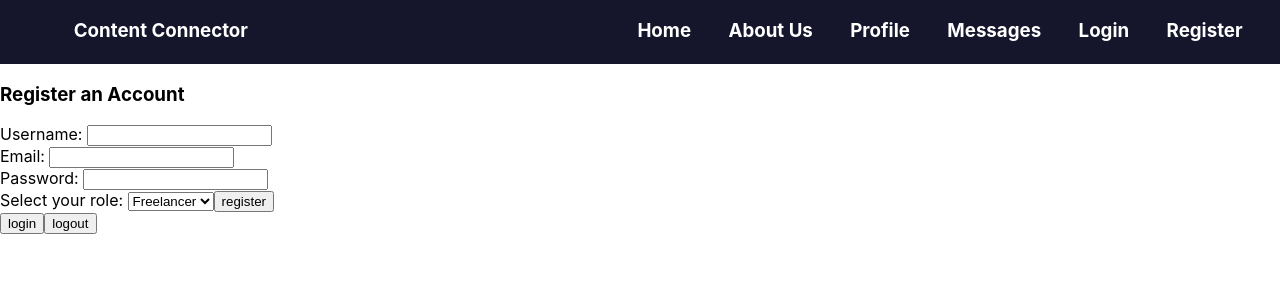
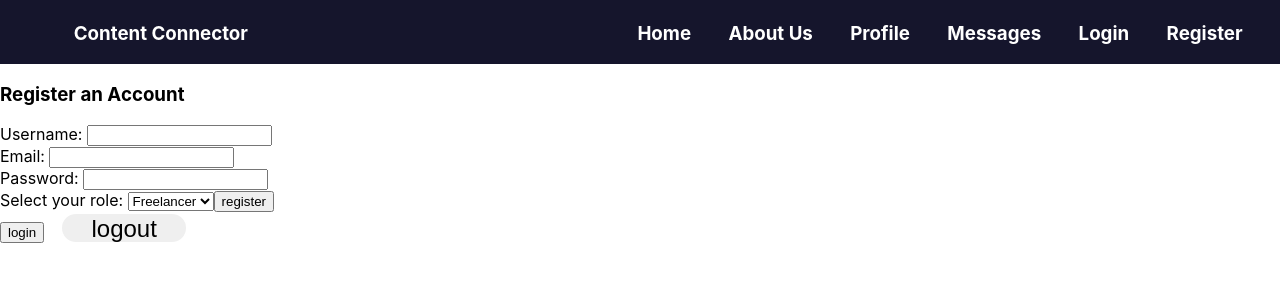
Before and after one commit to alexgill97/Content-Connector, a Next.js app: page /register in a window 1280 px wide. Shown: the top 300 px of the page. Built offline with nearby package versions, Linux system fonts and the light colour scheme; no server answers.

Commit message:
Add styling changes to Nav bar display and add Logged In as feature

```diff
--- a/components/Logout.js
+++ b/components/Logout.js
@@ -12,7 +12,7 @@ const Logout = () => {
       router.push('/login');
     });
   };
-  return <button onClick={onLogoutSubmit}>logout</button>;
+  return <button onClick={onLogoutSubmit} className="button">logout</button>;
 };
 
 export default Logout;
--- a/components/Navbar.js
+++ b/components/Navbar.js
@@ -2,6 +2,8 @@ import React, { useContext } from 'react';
 
 import { AuthContext } from '../firebase/context';
 import Link from 'next/link';
+import Logout from './Logout';
+import { updateCurrentUser } from 'firebase/auth';
 
 const Navbar = () => {
   const navLinks = [
@@ -18,17 +20,18 @@ const Navbar = () => {
       name: 'Messages',
       path: '/messages',
     },
-    {
-      name: 'Login',
-      path: '/login',
-    },
-    {
-      name: 'Register',
-      path: '/register',
-    },
   ];
+  // {
+  //   name: 'Login',
+  //   path: '/login',
+  // },
+  // {
+  //   name: 'Register',
+  //   path: '/register',
+  // },
 
-  const { userData } = useContext(AuthContext);
+
+  const { userData, currentUser } = useContext(AuthContext);
   console.log('userData', userData);
   return (
     <div className="fullNav">
@@ -39,13 +42,32 @@ const Navbar = () => {
       </div>
       {navLinks.map((link, index) => {
         return (
-          <h3 className="buttonNav">
+          <h3 key={index} className="buttonNav">
             <Link href={link.path}>
-              <div key={index}>{link.name}</div>
+              <div>{link.name}</div>
             </Link>
           </h3>
         );
       })}
+      {currentUser ? (
+        <h3 className="login">
+          Logged in as {userData.userEmail}
+          <Logout />
+        </h3>
+      ) : (
+        <div className="loginReg">
+          <div>
+            <Link href="/login">
+              <h3 className="buttonNav">Login</h3>
+            </Link>
+          </div>
+          <div>
+            <Link href="/register">
+              <h3 className="buttonNav">Register</h3>
+            </Link>
+          </div>
+        </div>
+      )}
     </div>
   );
 };
--- a/components/RegisterInitial.js
+++ b/components/RegisterInitial.js
@@ -75,7 +75,11 @@ const RegisterInitial = () => {
       </div>
 
       {showInitial &&
-        (value === 'business' ? <RegisterBusiness /> : <RegisterFreelancer />)}
+        (value === 'business' ? (
+          <RegisterBusiness />
+        ) : (
+          <RegisterFreelancer />
+        ))}
       <button onClick={onLoginSubmit}>login</button>
       <Logout />
     </div>
--- a/firebase/context.js
+++ b/firebase/context.js
@@ -23,6 +23,13 @@ export const AuthProvider = ({ children }) => {
       if (user) {
         console.log('in auth change', user);
         setCurrentUser(user.uid);
+        setUserData({
+          userProviderId: user.uid,
+          userId: user.uid,
+          userName: user.displayName,
+          userEmail: user.email,
+          userPhotoLink: user.photoURL,
+        });
         getUserData(user.uid).then((data) => {
           console.log('db data', data);
         });
--- a/pages/profile.js
+++ b/pages/profile.js
@@ -5,8 +5,14 @@ import ProfilePic from '../public/profile-hex.png';
 // import Carousel from 'react-bootstrap/Carousel';
 import Photo1 from '../public/Photography1.png';
 import Photo2 from '../public/Photography2.jpeg';
+import React, { useContext } from 'react';
+
+import { AuthContext } from '../firebase/context';
 
 export default function Profile() {
+
+  const { userData } = useContext(AuthContext);
+
   return (
     <div>
       <div className={`${styles.container} ${styles.bg} text-center`}>
--- a/styles/globals.scss
+++ b/styles/globals.scss
@@ -22,6 +22,7 @@ a {
   bottom: auto;
   background-color: rgb(21, 21, 44);
   color: white;
+  align-items: flex-end;
 }
 
 .buttonNav {
@@ -32,3 +33,26 @@ a {
 .titleNav {
   margin-right: 22em;
 }
+.loginReg {
+  display:flex;
+
+}
+
+.login {
+  margin-bottom: 17px;
+}
+
+.button {
+  border-radius: 1rem;
+  border: 0;
+  font-size: 1.5rem;
+  margin-left: 1rem;
+  border-width: 2px;
+  border-style: solid;
+  border-color: white;
+  color: rgb(0, 0, 0);
+  width: 8rem;
+  margin-right: 1rem;
+  height: 2rem;
+  cursor: pointer;
+}
```
